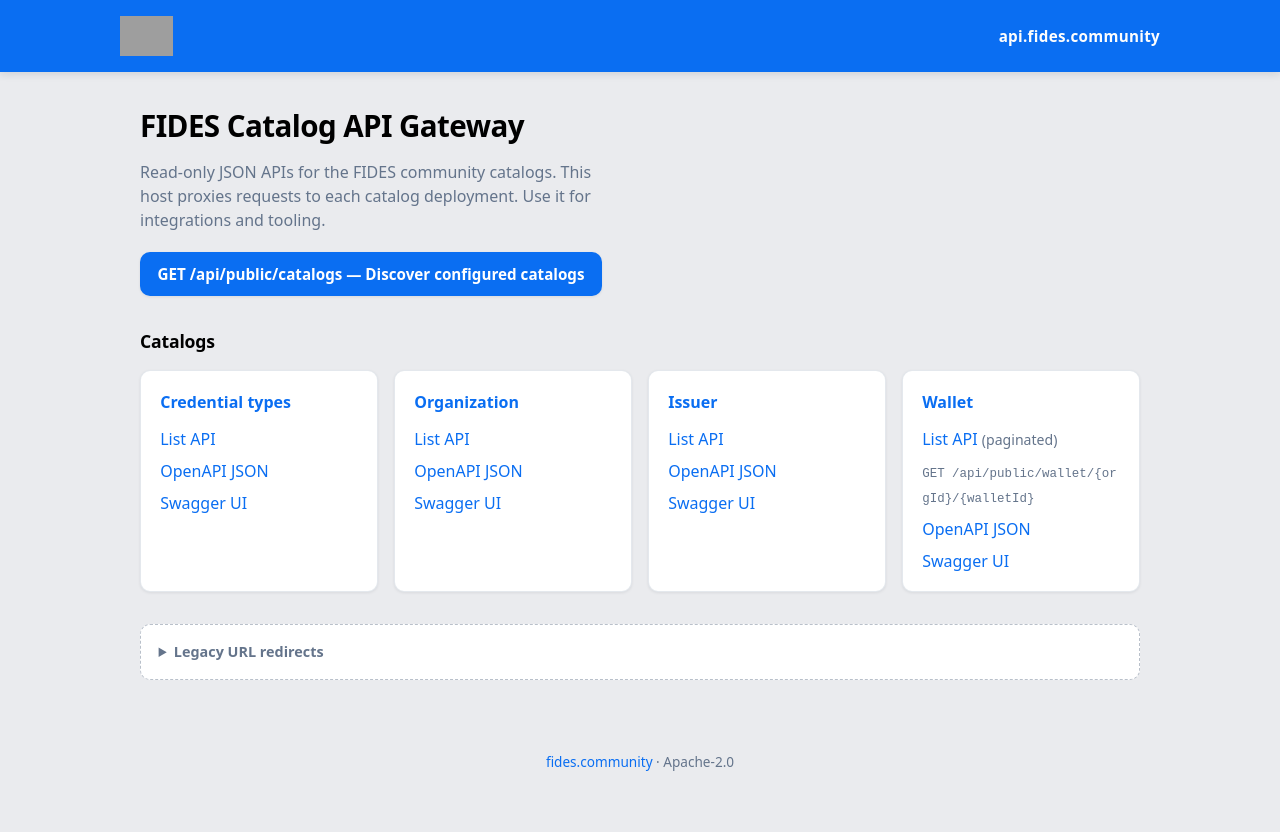
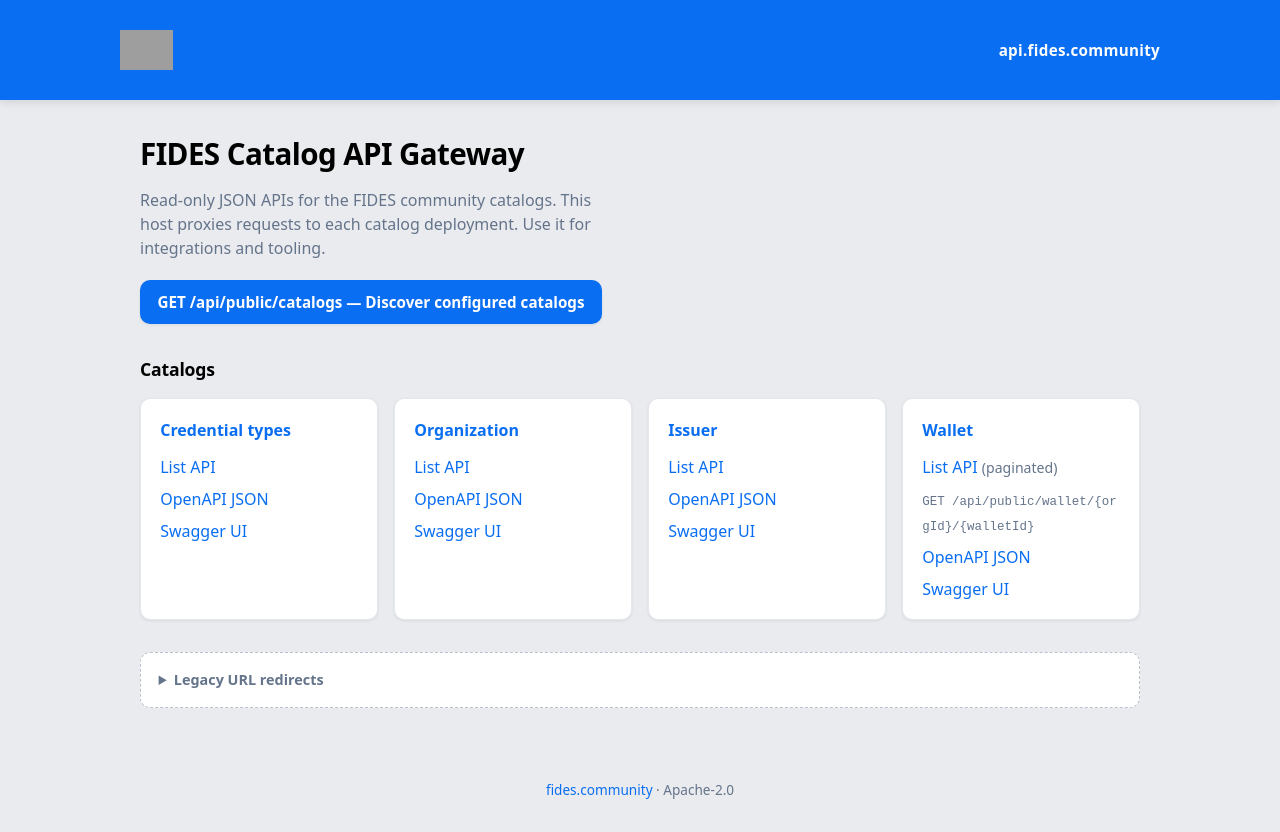
Before and after one commit to FIDEScommunity/fides-api-gateway, a website: page public/index.html in a window 1280 px wide. Before the commit the page ends 804 px from the top, so only its background shows below. Drawn offline with Linux system fonts and the light colour scheme; grey boxes are pictures that could not be loaded.

Commit message:
Set site header to 100px min-height with vertical centering

```diff
--- a/public/gateway.css
+++ b/public/gateway.css
@@ -35,11 +35,15 @@
 .site-header {
   background: var(--header-bg);
   color: var(--header-text);
-  padding: 1rem 1.25rem;
+  min-height: 100px;
+  padding: 0 1.25rem;
+  display: flex;
+  align-items: center;
   box-shadow: 0 2px 8px rgba(15, 23, 42, 0.12);
 }
 
 .header-inner {
+  width: 100%;
   max-width: 1040px;
   margin: 0 auto;
   display: flex;
```
